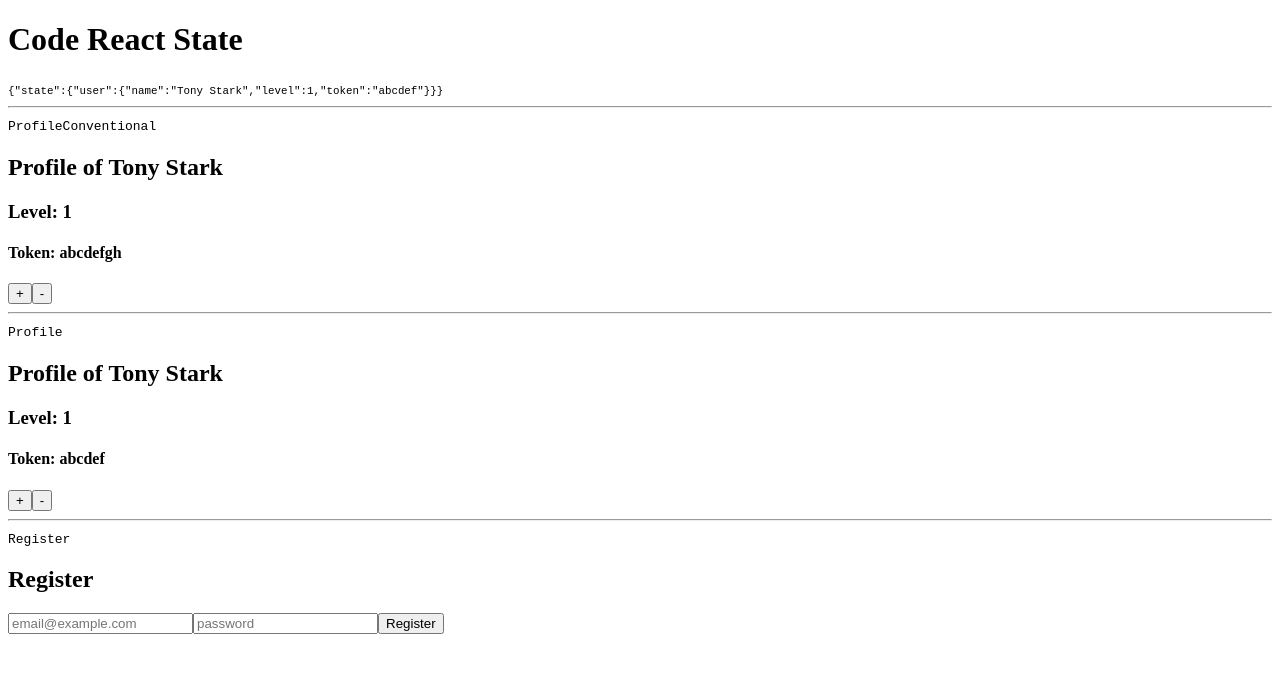
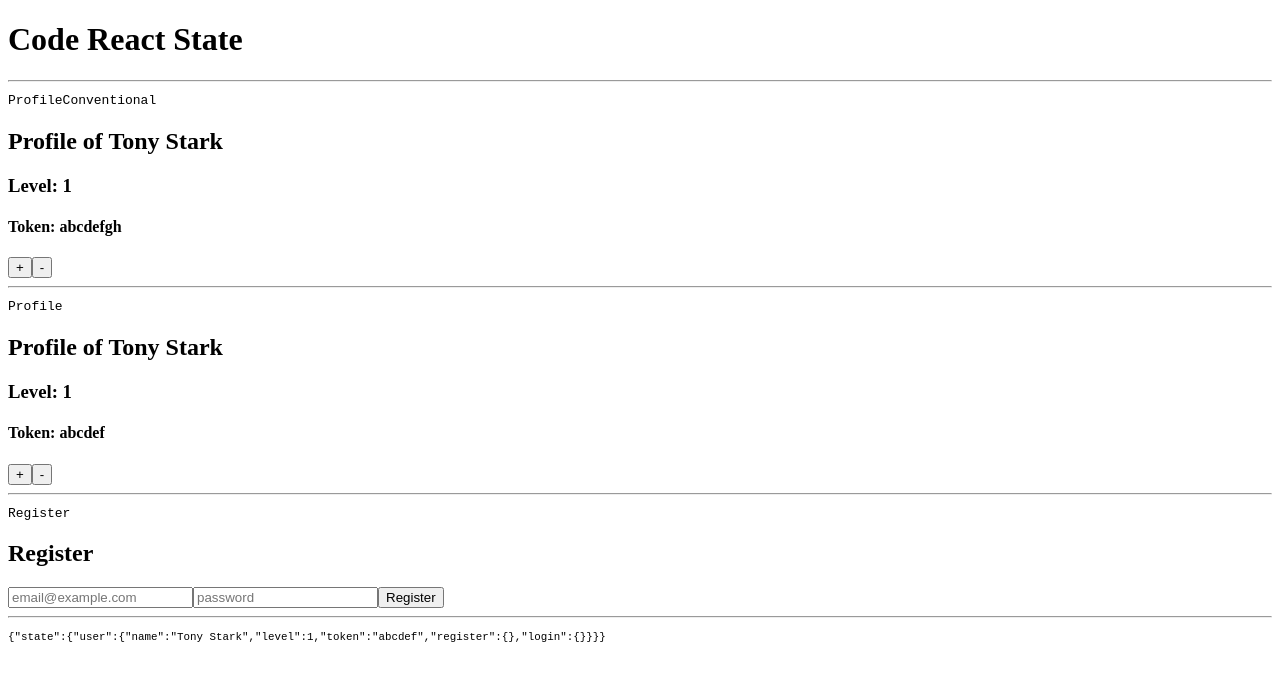
Before and after one commit to impactbyte-learn/code-react-redux, a React (Create React App) app: page / in a window 1280 px wide. Shown: the top 680 px of the page. Built offline with nearby package versions, Linux system fonts and the light colour scheme.

Commit message:
Implement Register with input & submit button

```diff
--- a/src/App.js
+++ b/src/App.js
@@ -12,7 +12,9 @@
   user: {
     name: 'Tony Stark',
     level: 1,
-    token: 'abcdef'
+    token: 'abcdef',
+    register: {},
+    login: {}
   }
 }
 
@@ -34,10 +36,13 @@
     }
   case 'REGISTER':
     return {
-      user: {
-        ...state.user,
-        token: 'response.token'
-      }
+      ...state,
+      register: action.payload
+    }
+  case 'LOGIN':
+    return {
+      ...state,
+      login: action.payload
     }
   default:
     return state
@@ -52,16 +57,21 @@
       <Provider store={store}>
         <main>
           <h1>Code React State</h1>
-          <Message />
           <hr />
+
           <code>ProfileConventional</code>
           <ProfileConventional />
           <hr />
+
           <code>Profile</code>
           <Profile />
           <hr />
+
           <code>Register</code>
           <Register />
+          <hr />
+
+          <Message />
         </main>
       </Provider>
     )
--- a/src/Register.js
+++ b/src/Register.js
@@ -7,23 +7,48 @@
   static get propTypes() {
     return {
       children: PropTypes.any,
-      message: PropTypes.string,
       dispatch: PropTypes.any
     }
   }
 
-  register = () => {
-    this.props.dispatch({ type: 'REGISTER' })
+  state = {
+    email: '',
+    password: ''
+  }
+
+  handleChange = event => {
+    this.setState({ [event.target.name]: event.target.value })
+  }
+
+  handleSubmit = event => {
+    event.preventDefault()
+    this.props.dispatch({
+      type: 'REGISTER',
+      payload: {
+        email: this.state.email,
+        password: this.state.password
+      }
+    })
   }
 
   render() {
     return (
-      <div>
+      <form onSubmit={this.handleSubmit}>
         <h2>Register</h2>
-        <input type="text" placeholder="email@example.com" />
-        <input type="password" placeholder="password" />
-        <button onClick={this.register}>Register</button>
-      </div>
+        <input
+          name="email"
+          type="text"
+          placeholder="email@example.com"
+          onChange={this.handleChange}
+        />
+        <input
+          name="password"
+          type="password"
+          placeholder="password"
+          onChange={this.handleChange}
+        />
+        <button type="submit">Register</button>
+      </form>
     )
   }
 }
```
